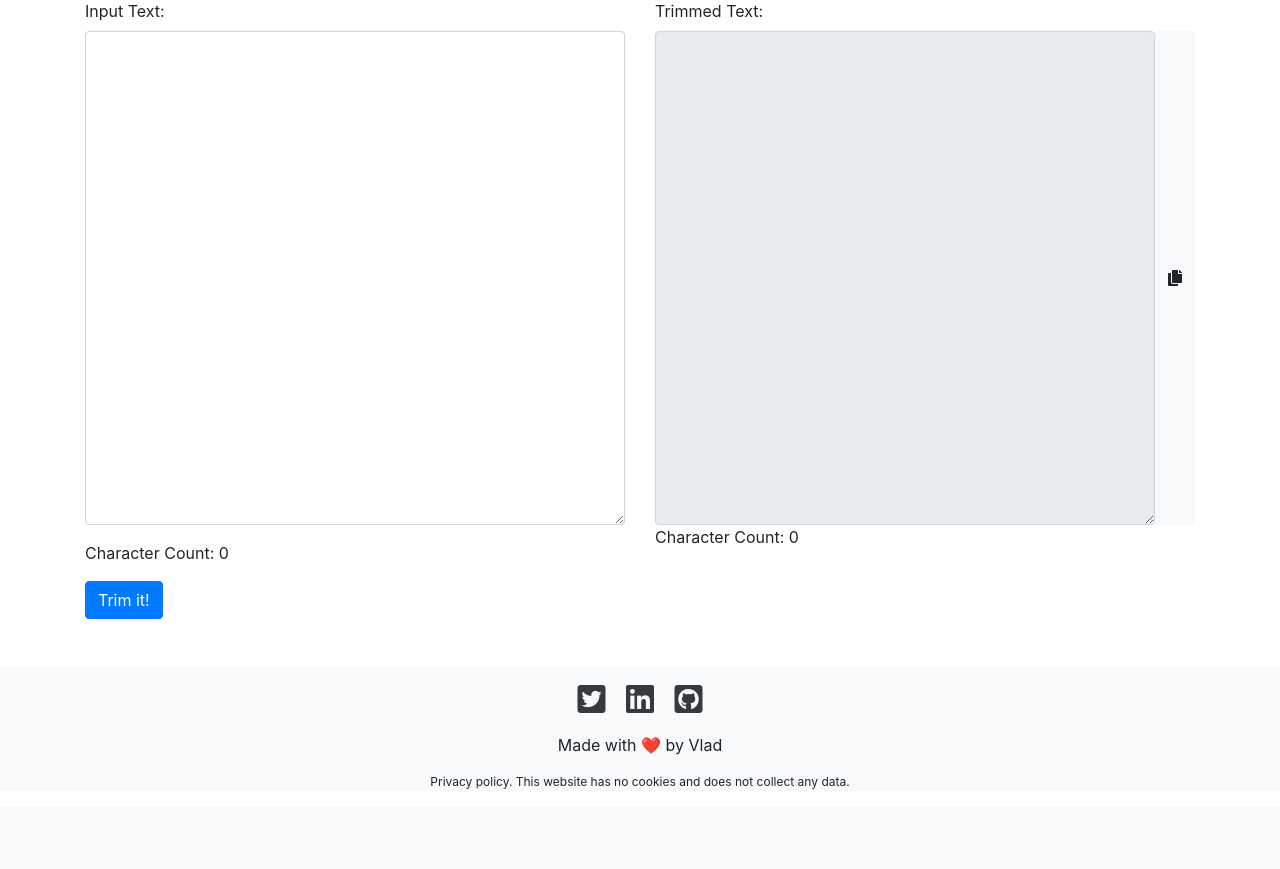
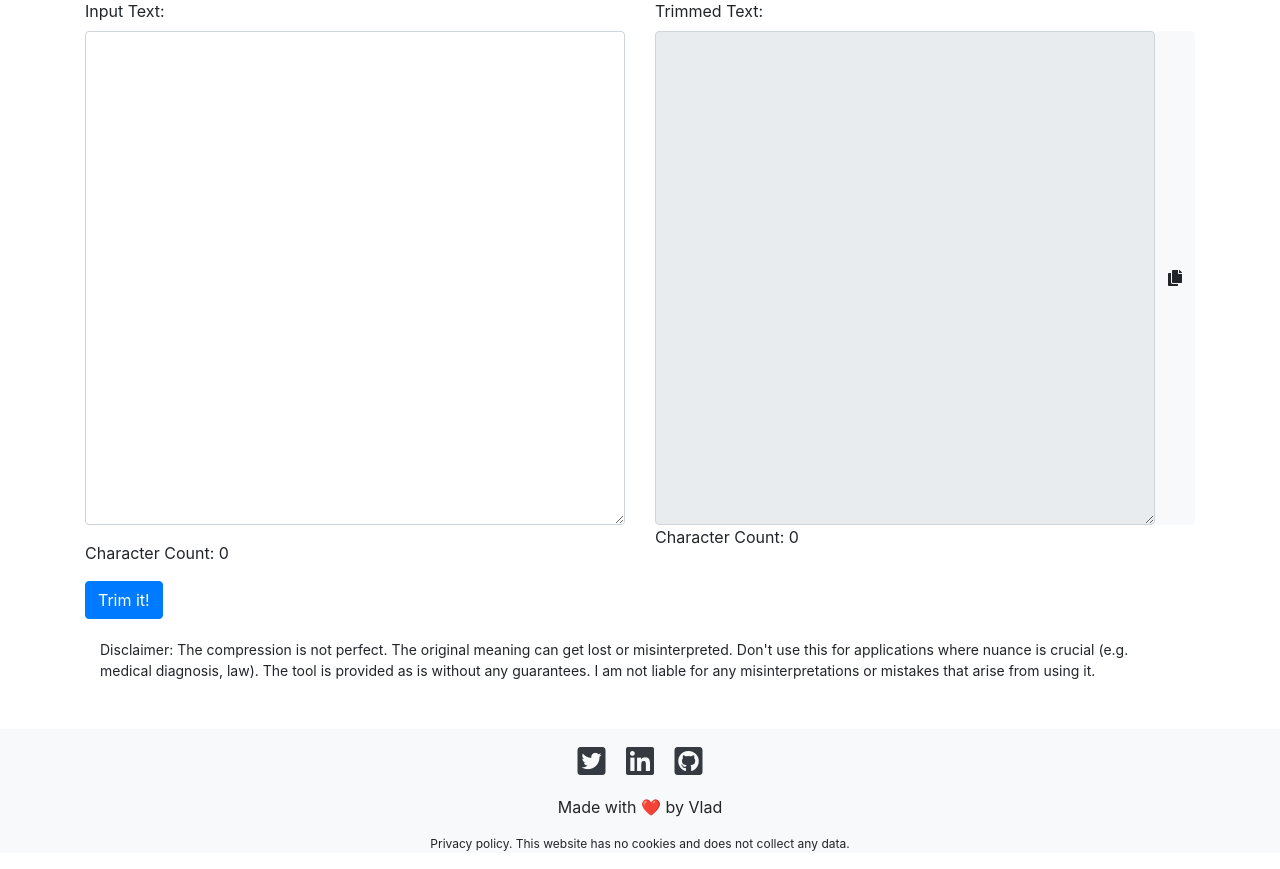
Before and after one commit to vlad-ds/gptrim-web, a Flask app: page / in a window 1280 px wide. Shown: the part 145-1014 px from the top of the page. Before the commit the page ends 934 px from the top, so only its background shows below. Run offline with Flask 2, Linux system fonts and the light colour scheme; some libraries are stand-ins or nearby versions.

Commit message:
Add disclaimer

```diff
--- a/templates/index.html
+++ b/templates/index.html
@@ -67,6 +67,10 @@
             <p id="char-count-difference"></p>
           </div>
     </div>
+    <div class="container" style="margin-top: 20px">
+        <p style="font-size:14px;">Disclaimer: The compression is not perfect. The original meaning can get lost or misinterpreted. Don't use this for applications where nuance is crucial (e.g. medical diagnosis, law). The tool is provided as is without any guarantees. I am not liable for any misinterpretations or mistakes that arise from using it.
+        </p]>
+    </div>
 </div>
 
 <footer class="footer bg-light mt-5">
```
